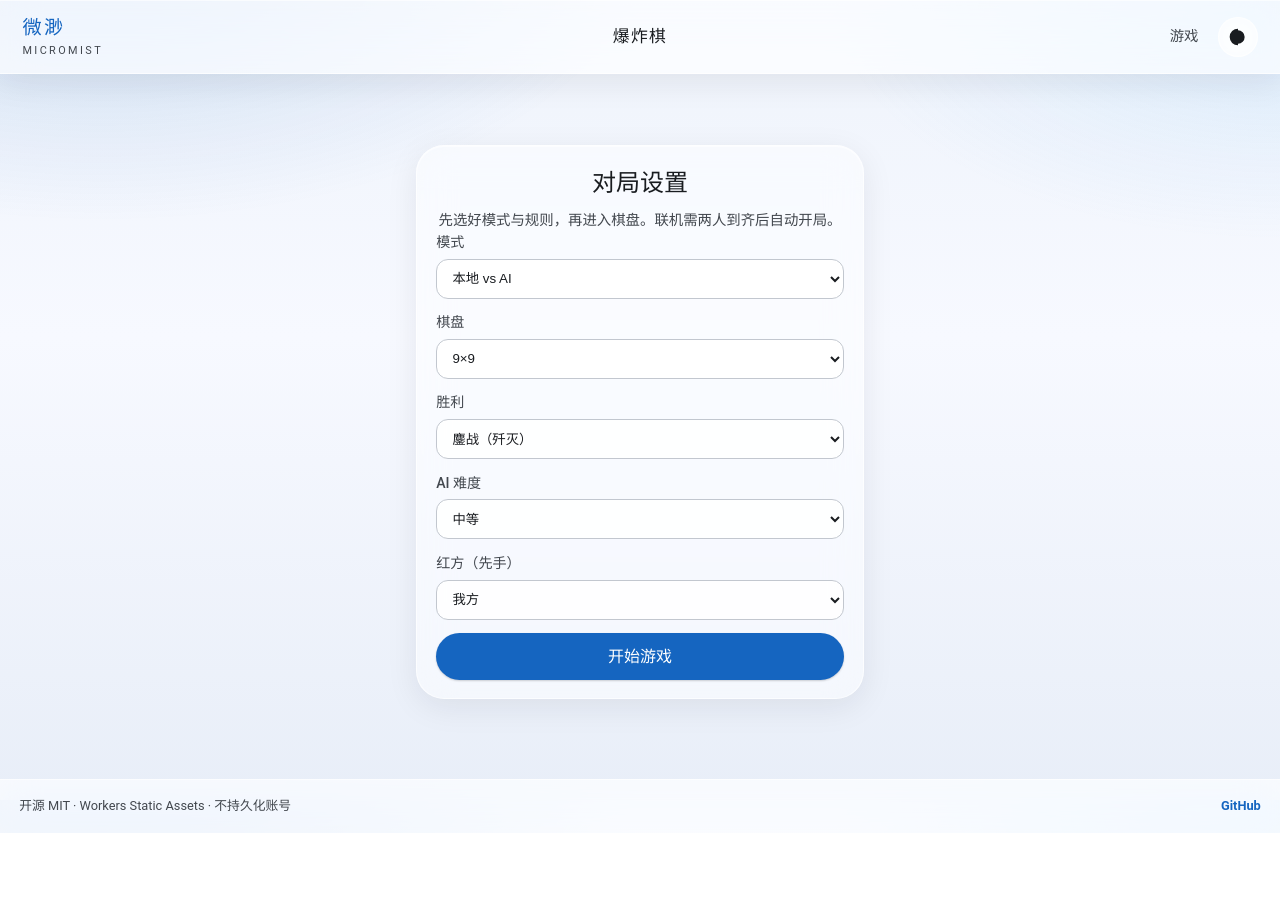
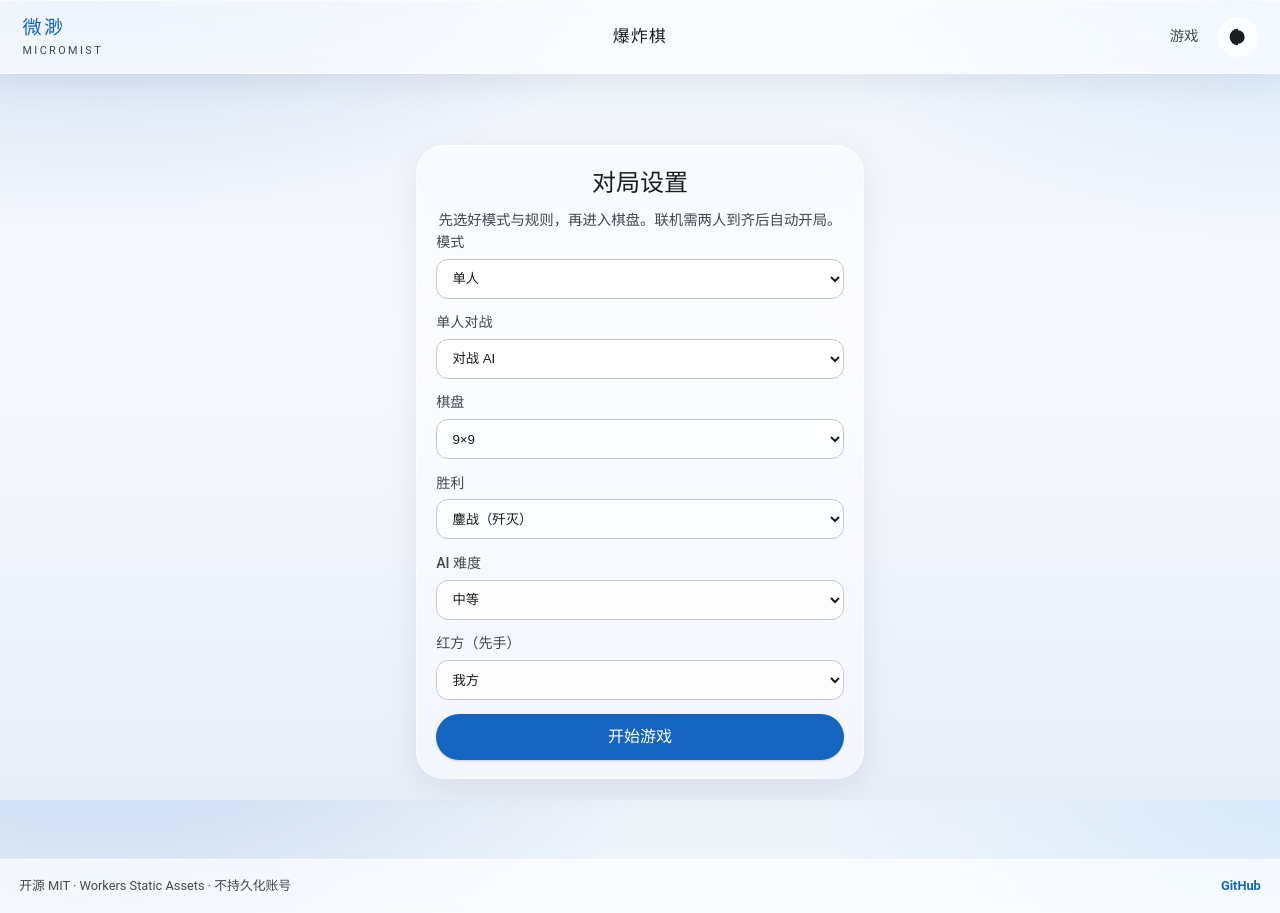
Before and after one commit to GoldenEagle1527/micromist, a React (Vite) app: page /play/explosive-chess in a window 1280 px wide. Before the commit the page ends 833 px from the top, so only its background shows below. Built offline with nearby package versions, Linux system fonts and the light colour scheme.

Commit message:
Label explosive chess as solo/online
Home badge 单人/联机; setup uses 单人 vs 联机 with AI/hotseat under solo.

```diff
--- a/src/games/catalog.ts
+++ b/src/games/catalog.ts
@@ -1,4 +1,4 @@
-export type GameMode = "single" | "multiplayer-soon";
+export type GameMode = "single" | "single-online";
 
 export type GameMeta = {
   slug: string;
@@ -7,6 +7,8 @@ export type GameMeta = {
   blurb: string;
   blurbZh: string;
   mode: GameMode;
+  /** Home card badge, e.g. 单人 · local / 单人/联机 */
+  badgeZh: string;
 };
 
 export const games: GameMeta[] = [
@@ -17,15 +19,17 @@ export const games: GameMeta[] = [
     blurb: "Steer a bowl through the mist and catch falling motes. Single-player, local high score.",
     blurbZh: "在雾中托住坠落的微光。单人小游戏，最高分仅存在本机。",
     mode: "single",
+    badgeZh: "单人 · local",
   },
   {
     slug: "explosive-chess",
     title: "Explosive Chess",
     titleZh: "爆炸棋",
     blurb:
-      "Place dots until cells burst and recolor neighbors. Local vs AI, hotseat, or online rooms via Durable Objects.",
-    blurbZh: "落子叠满即爆，连锁改色占盘。支持本地对战 AI、双人热座，或联机房间。",
-    mode: "single",
+      "Place dots until cells burst and recolor neighbors. Solo vs AI / hotseat, or online via share link.",
+    blurbZh: "落子叠满即爆，连锁改色占盘。单人可对战 AI 或热座；联机靠分享链接开房。",
+    mode: "single-online",
+    badgeZh: "单人/联机",
   }
 ];
 
--- a/src/games/explosive-chess/ExplosiveChessGame.tsx
+++ b/src/games/explosive-chess/ExplosiveChessGame.tsx
@@ -829,21 +829,40 @@ export function ExplosiveChessGame() {
             <label>
               模式
               <select
-                value={settings.opponent}
+                value={settings.opponent === "online" ? "online" : "solo"}
                 onChange={(e) => {
-                  const opponent = e.target.value as OpponentMode;
-                  if (opponent !== "online") {
-                    disconnectOnline();
-                    setSearchParams({}, { replace: true });
+                  const next = e.target.value;
+                  if (next === "online") {
+                    setSettings((s) => ({ ...s, opponent: "online" }));
+                    return;
                   }
-                  setSettings((s) => ({ ...s, opponent }));
+                  disconnectOnline();
+                  setSearchParams({}, { replace: true });
+                  setSettings((s) => ({
+                    ...s,
+                    opponent: s.opponent === "local" ? "local" : "ai",
+                  }));
                 }}
               >
-                <option value="ai">本地 vs AI</option>
-                <option value="local">本地 vs 本地（热座）</option>
-                <option value="online">联机（房间）</option>
+                <option value="solo">单人</option>
+                <option value="online">联机</option>
               </select>
             </label>
+            {settings.opponent !== "online" ? (
+              <label>
+                单人对战
+                <select
+                  value={settings.opponent}
+                  onChange={(e) => {
+                    const opponent = e.target.value as "ai" | "local";
+                    setSettings((s) => ({ ...s, opponent }));
+                  }}
+                >
+                  <option value="ai">对战 AI</option>
+                  <option value="local">热座双人</option>
+                </select>
+              </label>
+            ) : null}
 
             {settings.opponent !== "online" || onlineRole === "host" || onlinePhase === "idle" ? (
               <>
--- a/src/pages/HomePage.tsx
+++ b/src/pages/HomePage.tsx
@@ -15,7 +15,7 @@ export function HomePage() {
       <section className="grid">
         {games.map((game) => (
           <Link key={game.slug} to={`/play/${game.slug}`} className="card">
-            <span className="badge">单人 · local</span>
+            <span className="badge">{game.badgeZh}</span>
             <h2>
               {game.titleZh} / {game.title}
             </h2>
```
